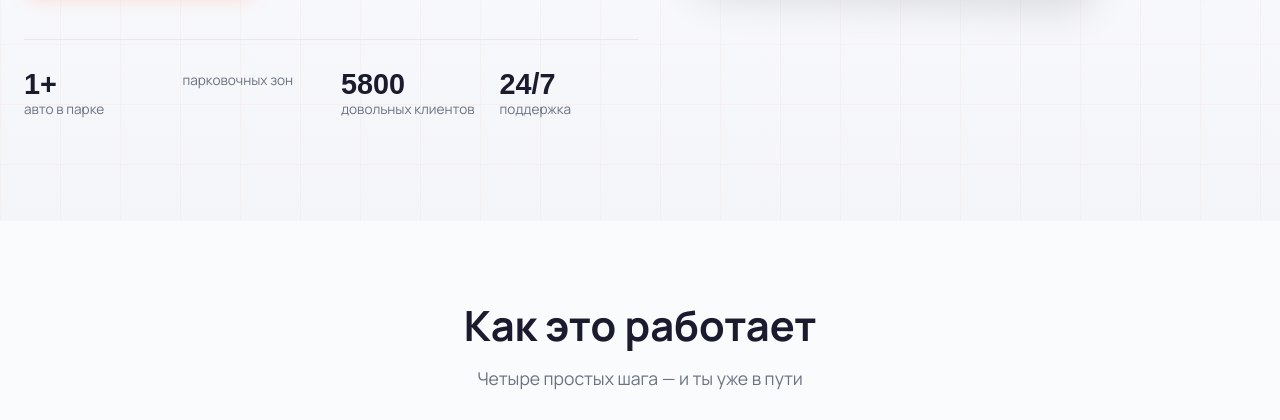
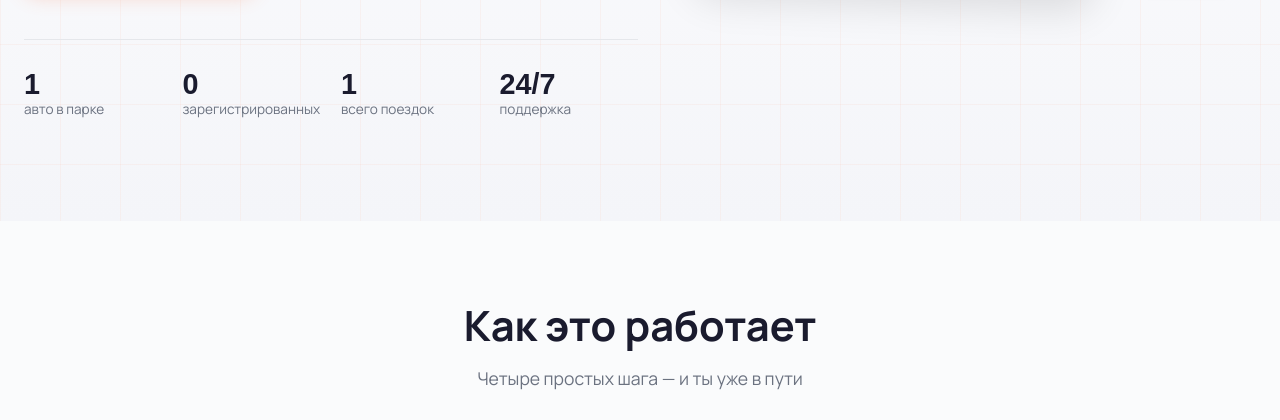
Before and after one commit to tim910/djancar1, a Django app: page / in a window 1280 px wide. Shown: the part 577-997 px from the top of the page. Run offline with Django 5.2, Linux system fonts and the light colour scheme; tables that the repository leaves empty hold one stand-in row (values such as "Sample post"); grey boxes marked "Sample" are stand-in pictures; some libraries are stand-ins or nearby versions; some web fonts are replaced.

Commit message:
что-то изменил в моделях

```diff
--- a/core/views.py
+++ b/core/views.py
@@ -1,8 +1,12 @@
 from django.shortcuts import render, redirect
 from django.contrib import messages
+from django.contrib.auth import get_user_model
 from django.db.models import Count, Avg
 from cars.models import Car, CarStatus, Tariff, CarClass
+from rentals.models import Rental
 from .models import SiteReview
+
+User = get_user_model()
 
 
 def home(request):
@@ -23,12 +27,13 @@
         return redirect('core:home')
 
     available_cars = Car.objects.filter(status=CarStatus.AVAILABLE).select_related('tariff')
-    featured_cars = available_cars.order_by('-rating')[:6]
+    featured_cars = available_cars.order_by('-rating')[:8]
 
     stats = {
         'cars_total': Car.objects.count(),
         'cars_available': available_cars.count(),
-        'happy_clients': 5800,
+        'happy_clients': User.objects.filter(is_active=True, is_staff=False).count(),
+        'rentals_total': Rental.objects.count(),
         'reviews_count': SiteReview.objects.filter(is_published=True).count(),
     }
 
--- a/templates/core/about.html
+++ b/templates/core/about.html
@@ -31,7 +31,7 @@
         <div class="stats-bigs">
             <div><div class="big-num">2024</div><div class="muted">год основания</div></div>
             <div><div class="big-num">50+</div><div class="muted">авто в парке</div></div>
-            <div><div class="big-num">25</div><div class="muted">зон парковки</div></div>
+
             <div><div class="big-num">5800</div><div class="muted">активных клиентов</div></div>
             <div><div class="big-num">320 000</div><div class="muted">завершённых поездок</div></div>
             <div><div class="big-num">4.9</div><div class="muted">средний рейтинг</div></div>
--- a/templates/core/home.html
+++ b/templates/core/home.html
@@ -24,16 +24,16 @@
             </div>
             <div class="hero-stats">
                 <div class="stat">
-                    <div class="stat-num">{{ stats.cars_total }}+</div>
+                    <div class="stat-num">{{ stats.cars_total }}</div>
                     <div class="stat-label">авто в парке</div>
                 </div>
                 <div class="stat">
-                    <div class="stat-num">{{ stats.zones_total }}</div>
-                    <div class="stat-label">парковочных зон</div>
+                    <div class="stat-num">{{ stats.happy_clients }}</div>
+                    <div class="stat-label">зарегистрированных</div>
                 </div>
                 <div class="stat">
-                    <div class="stat-num">{{ stats.happy_clients }}</div>
-                    <div class="stat-label">довольных клиентов</div>
+                    <div class="stat-num">{{ stats.rentals_total }}</div>
+                    <div class="stat-label">всего поездок</div>
                 </div>
                 <div class="stat">
                     <div class="stat-num">24/7</div>
```
